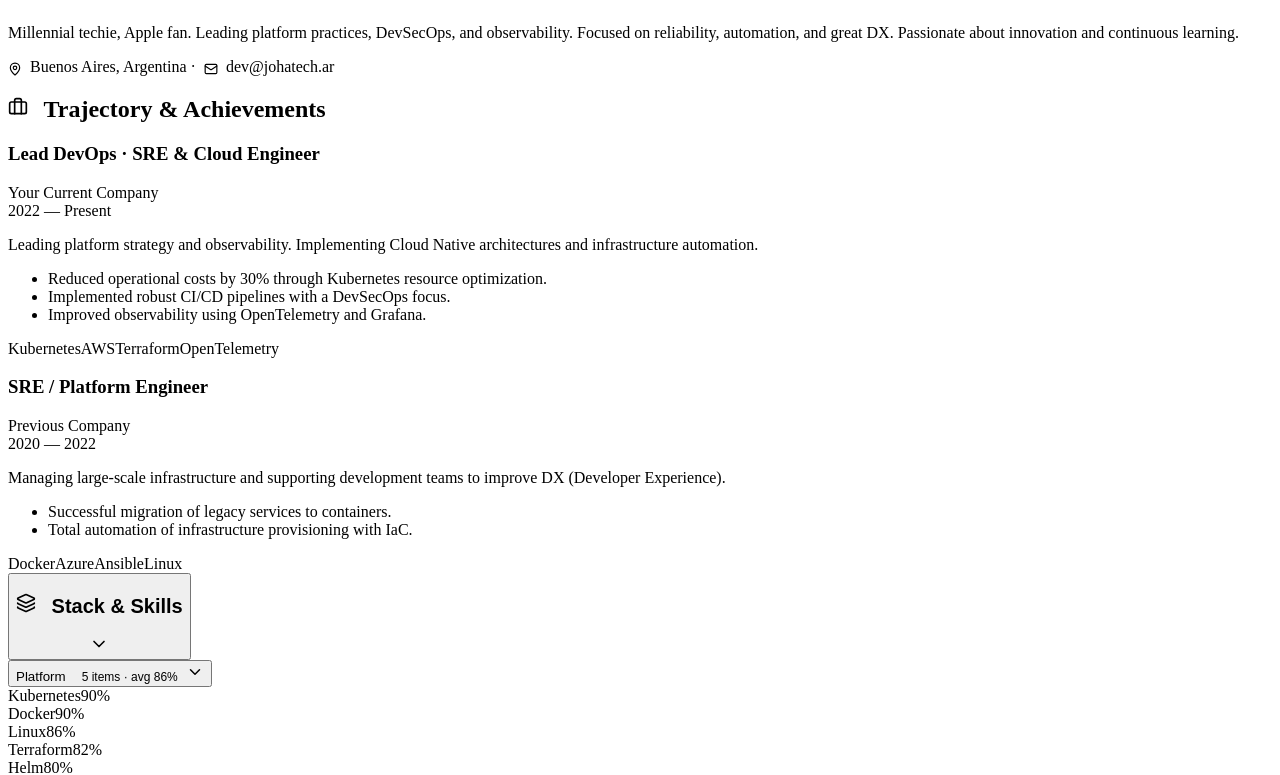
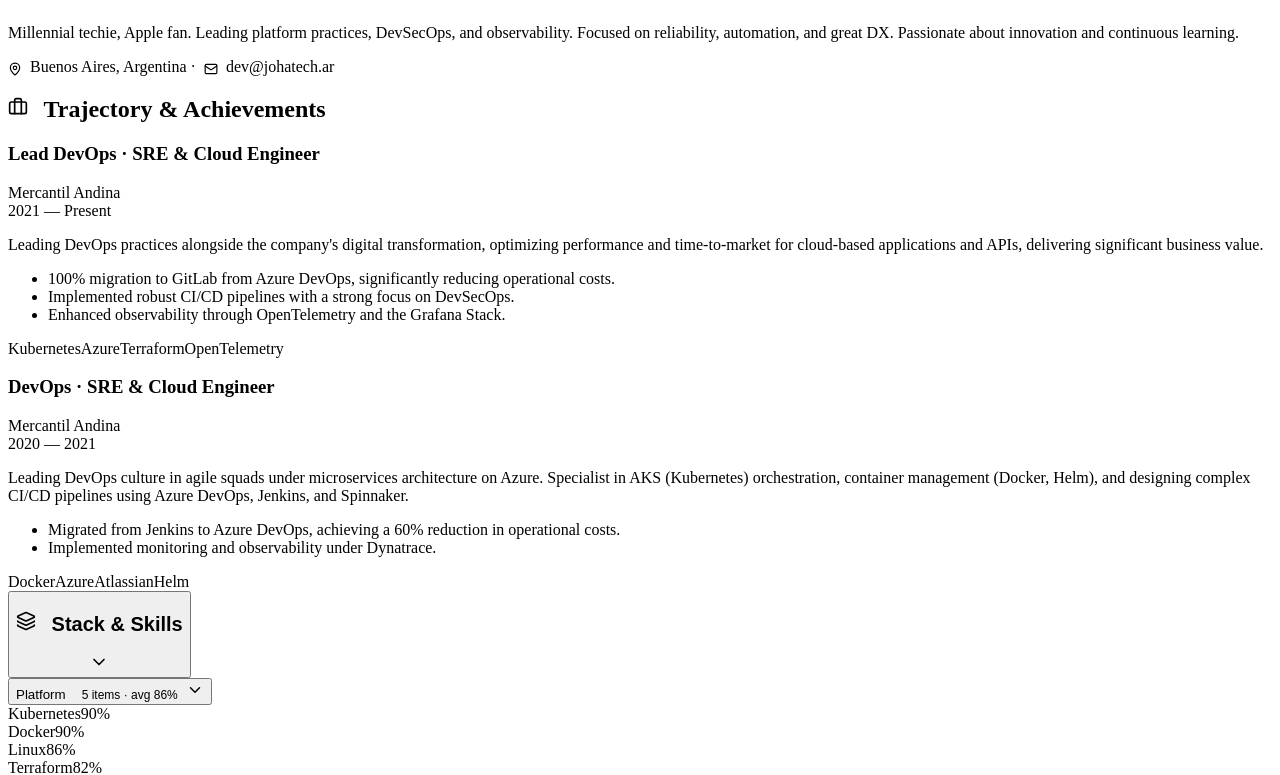
Before and after one commit to johannmx/johatech-landing, a React (Vite) app: page / in a window 1280 px wide. Shown: the part 3532-4307 px from the top of the page. Built offline with nearby package versions, Linux system fonts and the light colour scheme; the HTML template or start-up script is replaced by a standard one.

Commit message:
docs: update Mercantil Andina dual-role experience and GitLab migration (EN/ES)

```diff
--- a/src/data/profile.js
+++ b/src/data/profile.js
@@ -1,6 +1,6 @@
 export const PROFILE = {
   en: {
-    name: 'Johann J. Medina F.',
+    name: 'Johann Medina',
     tagline: 'Lead DevOps · SRE & Cloud Engineer',
     location: 'Buenos Aires, Argentina',
     emailPrimary: 'j@johatech.com',
@@ -49,31 +49,31 @@
     experience: [
       {
         role: 'Lead DevOps · SRE & Cloud Engineer',
-        company: 'Your Current Company',
-        period: '2022 — Present',
-        description: 'Leading platform strategy and observability. Implementing Cloud Native architectures and infrastructure automation.',
+        company: 'Mercantil Andina',
+        period: '2021 — Present',
+        description: 'Leading DevOps practices alongside the company\'s digital transformation, optimizing performance and time-to-market for cloud-based applications and APIs, delivering significant business value.',
         achievements: [
-          'Reduced operational costs by 30% through Kubernetes resource optimization.',
-          'Implemented robust CI/CD pipelines with a DevSecOps focus.',
-          'Improved observability using OpenTelemetry and Grafana.'
+          '100% migration to GitLab from Azure DevOps, significantly reducing operational costs.',
+          'Implemented robust CI/CD pipelines with a strong focus on DevSecOps.',
+          'Enhanced observability through OpenTelemetry and the Grafana Stack.'
         ],
-        tags: ['Kubernetes', 'AWS', 'Terraform', 'OpenTelemetry']
+        tags: ['Kubernetes', 'Azure', 'Terraform', 'OpenTelemetry']
       },
       {
-        role: 'SRE / Platform Engineer',
-        company: 'Previous Company',
-        period: '2020 — 2022',
-        description: 'Managing large-scale infrastructure and supporting development teams to improve DX (Developer Experience).',
+        role: 'DevOps · SRE & Cloud Engineer',
+        company: 'Mercantil Andina',
+        period: '2020 — 2021',
+        description: 'Leading DevOps culture in agile squads under microservices architecture on Azure. Specialist in AKS (Kubernetes) orchestration, container management (Docker, Helm), and designing complex CI/CD pipelines using Azure DevOps, Jenkins, and Spinnaker.',
         achievements: [
-          'Successful migration of legacy services to containers.',
-          'Total automation of infrastructure provisioning with IaC.'
+          'Migrated from Jenkins to Azure DevOps, achieving a 60% reduction in operational costs.',
+          'Implemented monitoring and observability under Dynatrace.'
         ],
-        tags: ['Docker', 'Azure', 'Ansible', 'Linux']
+        tags: ['Docker', 'Azure', 'Atlassian', 'Helm']
       }
     ]
   },
   es: {
-    name: 'Johann J. Medina F.',
+    name: 'Johann Medina',
     tagline: 'Lead DevOps · SRE & Cloud Engineer',
     location: 'Buenos Aires, Argentina',
     emailPrimary: 'j@johatech.com',
@@ -122,26 +122,26 @@
     experience: [
       {
         role: 'Lead DevOps · SRE & Cloud Engineer',
-        company: 'Tu Empresa Actual',
-        period: '2022 — Presente',
-        description: 'Liderando la estrategia de plataforma y observabilidad. Implementación de arquitecturas Cloud Native y automatización de infraestructura.',
+        company: 'Mercantil Andina',
+        period: '2021 — Presente',
+        description: 'Liderar la práctica DevOps, junto a la transformación digital de la empresa, optimizando el rendimiento y los tiempos de pasaje a producción de las aplicaciones y APIs en cloud, dándole valor al negocio.',
         achievements: [
-          'Reducción de costos operativos en un 30% mediante optimización de recursos en Kubernetes.',
+          'Migración a GitLab desde Azure DevOps en un 100% reduciendo considerablemente los costos operativos.',
           'Implementación de pipelines de CI/CD robustos con enfoque en DevSecOps.',
-          'Mejora de la observabilidad mediante OpenTelemetry y Grafana.'
+          'Mejora de la observabilidad mediante OpenTelemetry y Stack Grafana.'
         ],
-        tags: ['Kubernetes', 'AWS', 'Terraform', 'OpenTelemetry']
+        tags: ['Kubernetes', 'Azure', 'Terraform', 'Observabilidad']
       },
       {
-        role: 'SRE / Platform Engineer',
-        company: 'Empresa Anterior',
-        period: '2020 — 2022',
-        description: 'Gestión de infraestructura a gran escala y soporte a equipos de desarrollo para mejorar el DX (Developer Experience).',
+        role: 'DevOps · SRE & Cloud Engineer',
+        company: 'Mercantil Andina',
+        period: '2020 — 2021',
+        description: 'Liderazgo de la cultura DevOps en células ágiles bajo arquitectura de microservicios en Azure. Especialista en la orquestación con AKS (Kubernetes), gestión de contenedores (Docker, Helm) y diseño de pipelines complejos de CI/CD utilizando Azure DevOps, Jenkins y Spinnaker.',
         achievements: [
-          'Migración exitosa de servicios legacy a contenedores.',
-          'Automatización total del aprovisionamiento de infraestructura con IaC.'
+          'Migración de Jenkins a Azure DevOps, con reducción del 60% en costos operativos.',
+          'Implementación de monitoreo bajo Dynatrace'
         ],
-        tags: ['Docker', 'Azure', 'Ansible', 'Linux']
+        tags: ['Docker', 'Azure', 'Atlassian', 'HELM']
       }
     ]
   }
```
